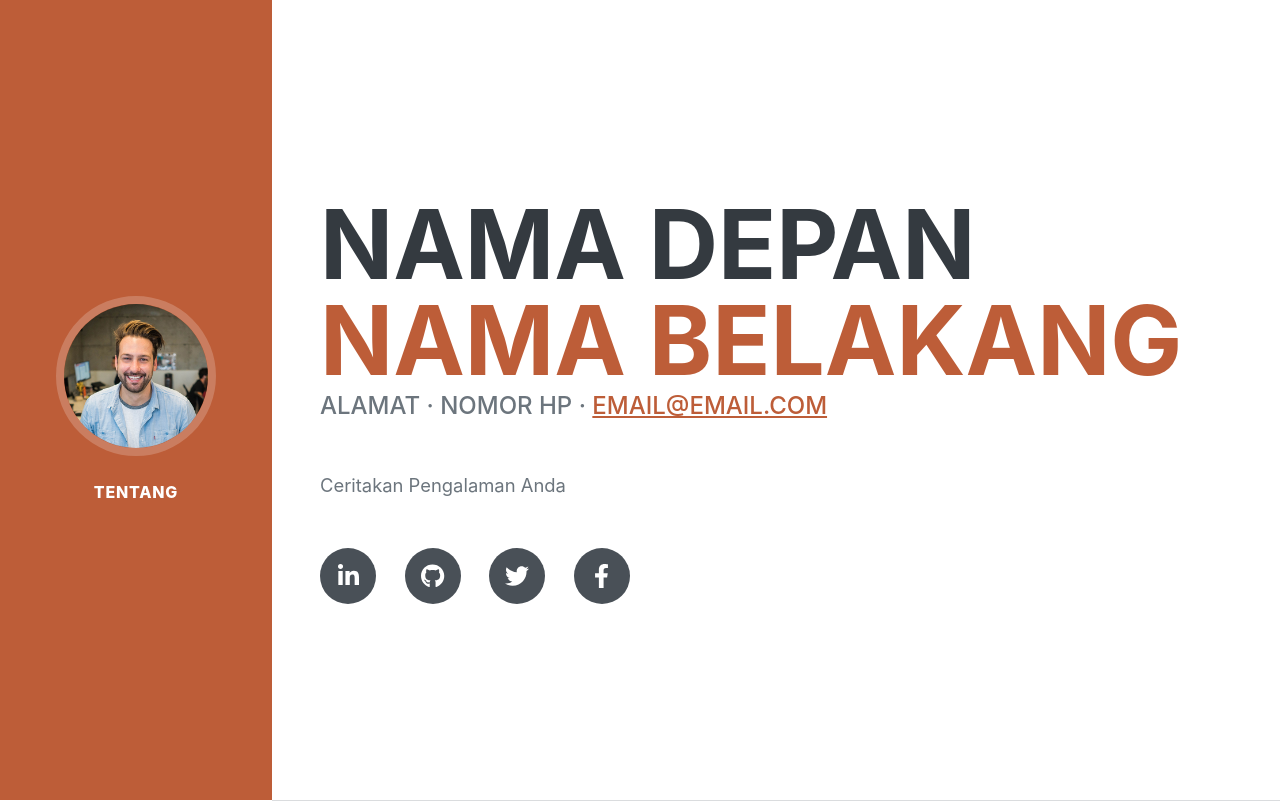
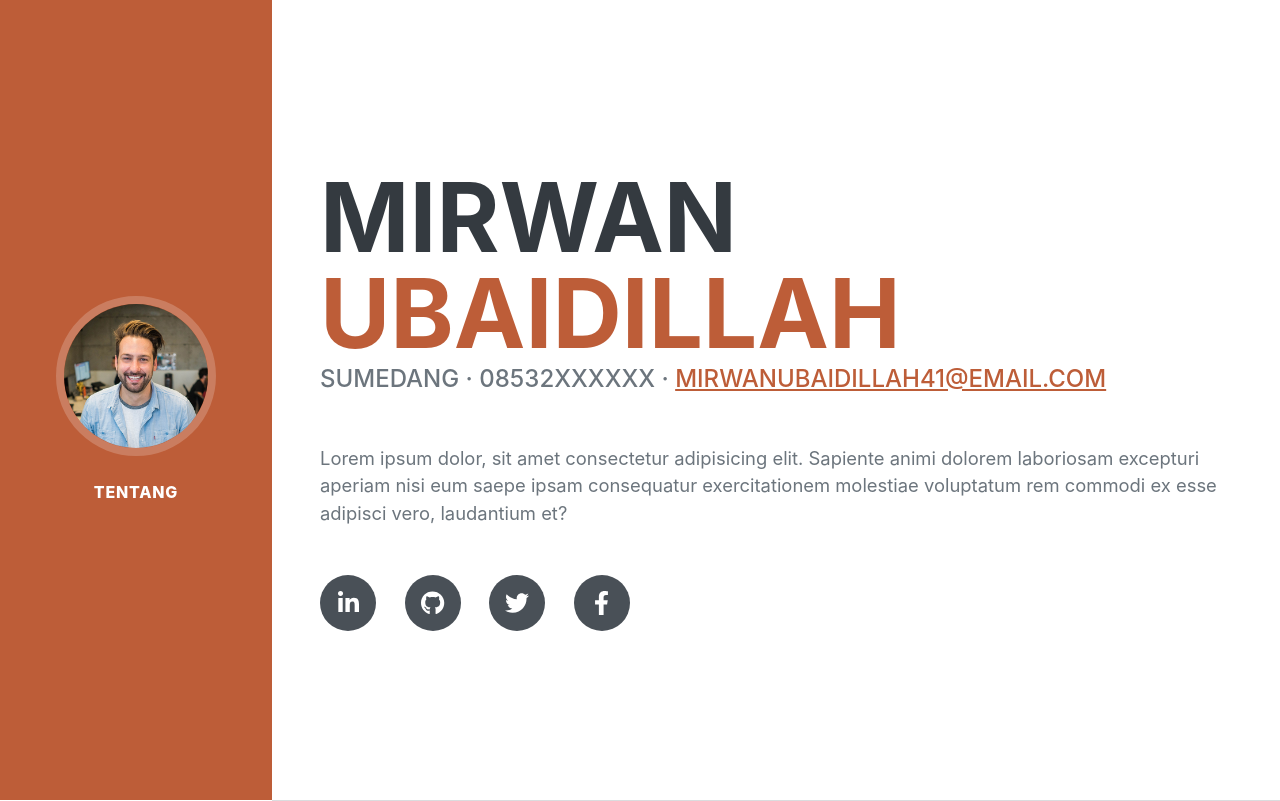
Before and after one commit to uxbed/bootcamp-git, a plain HTML site: page index.html in a window 1280 px wide. Drawn offline with nearby package versions, Linux system fonts and the light colour scheme; a web font is replaced by a local one.

Commit message:
perubahan index

```diff
--- a/index.html
+++ b/index.html
@@ -19,7 +19,7 @@
         <!-- Navigation-->
         <nav class="navbar navbar-expand-lg navbar-dark bg-primary fixed-top" id="sideNav">
             <a class="navbar-brand js-scroll-trigger" href="#page-top">
-                <span class="d-block d-lg-none">Nama Lengkap</span>
+                <span class="d-block d-lg-none">Mirwan Ubaidillah</span>
                 <span class="d-none d-lg-block"><img class="img-fluid img-profile rounded-circle mx-auto mb-2" src="assets/img/profile.jpg" alt="Foto Pribadi" /></span>
             </a>
             <button class="navbar-toggler" type="button" data-bs-toggle="collapse" data-bs-target="#navbarResponsive" aria-controls="navbarResponsive" aria-expanded="false" aria-label="Toggle navigation"><span class="navbar-toggler-icon"></span></button>
@@ -40,14 +40,14 @@
             <section class="resume-section" id="about">
                 <div class="resume-section-content">
                     <h1 class="mb-0">
-                        Nama Depan
-                        <span class="text-primary">Nama Belakang</span>
+                        Mirwan
+                        <span class="text-primary">Ubaidillah</span>
                     </h1>
                     <div class="subheading mb-5">
-                        Alamat · NOMOR HP ·
-                        <a href="mailto:name@email.com">email@email.com</a>
+                        Sumedang · 08532xxxxxx ·
+                        <a href="mailto:name@email.com">mirwanubaidillah41@email.com</a>
                     </div>
-                    <p class="lead mb-5">Ceritakan Pengalaman Anda</p>
+                    <p class="lead mb-5">Lorem ipsum dolor, sit amet consectetur adipisicing elit. Sapiente animi dolorem laboriosam excepturi aperiam nisi eum saepe ipsam consequatur exercitationem molestiae voluptatum rem commodi ex esse adipisci vero, laudantium et?</p>
                     <div class="social-icons">
                         <a class="social-icon" href="#!"><i class="fab fa-linkedin-in"></i></a>
                         <a class="social-icon" href="#!"><i class="fab fa-github"></i></a>
```
